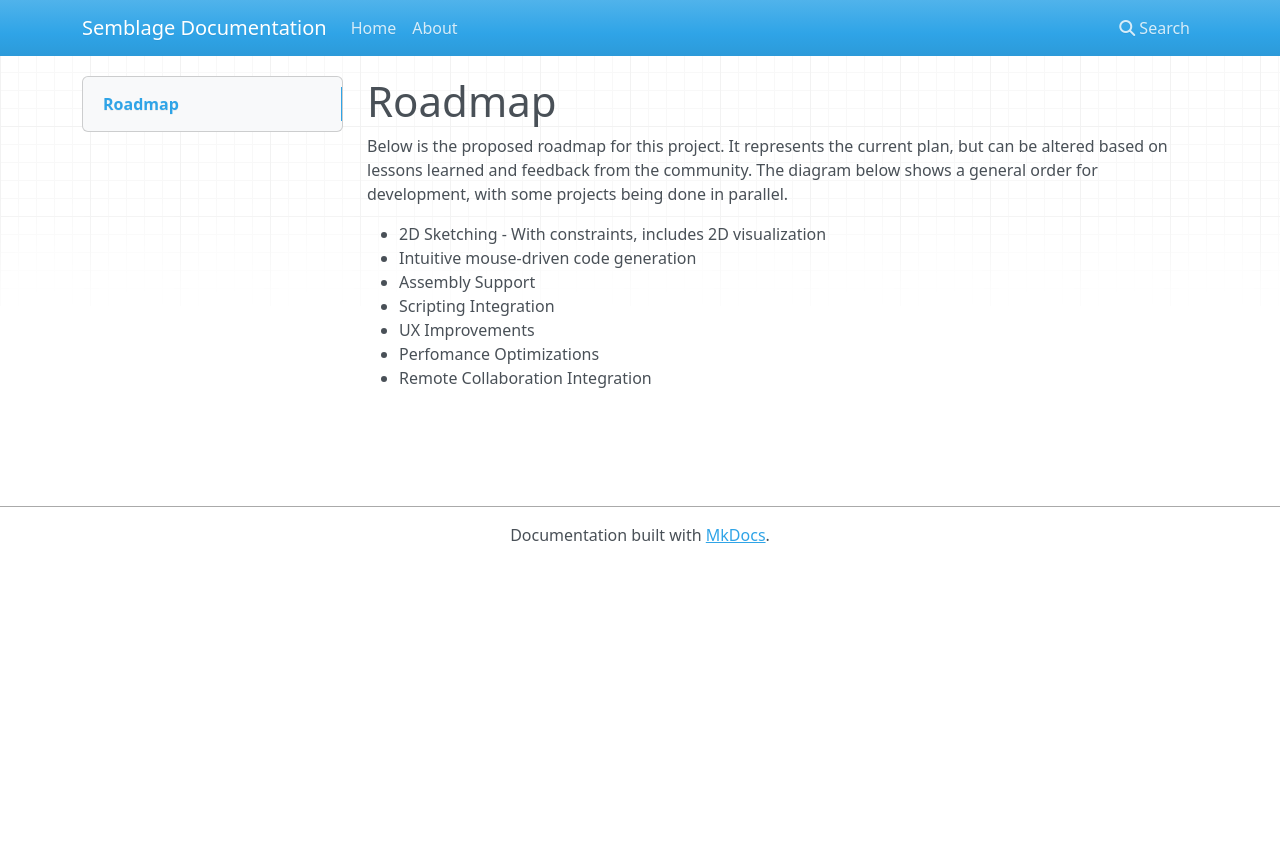
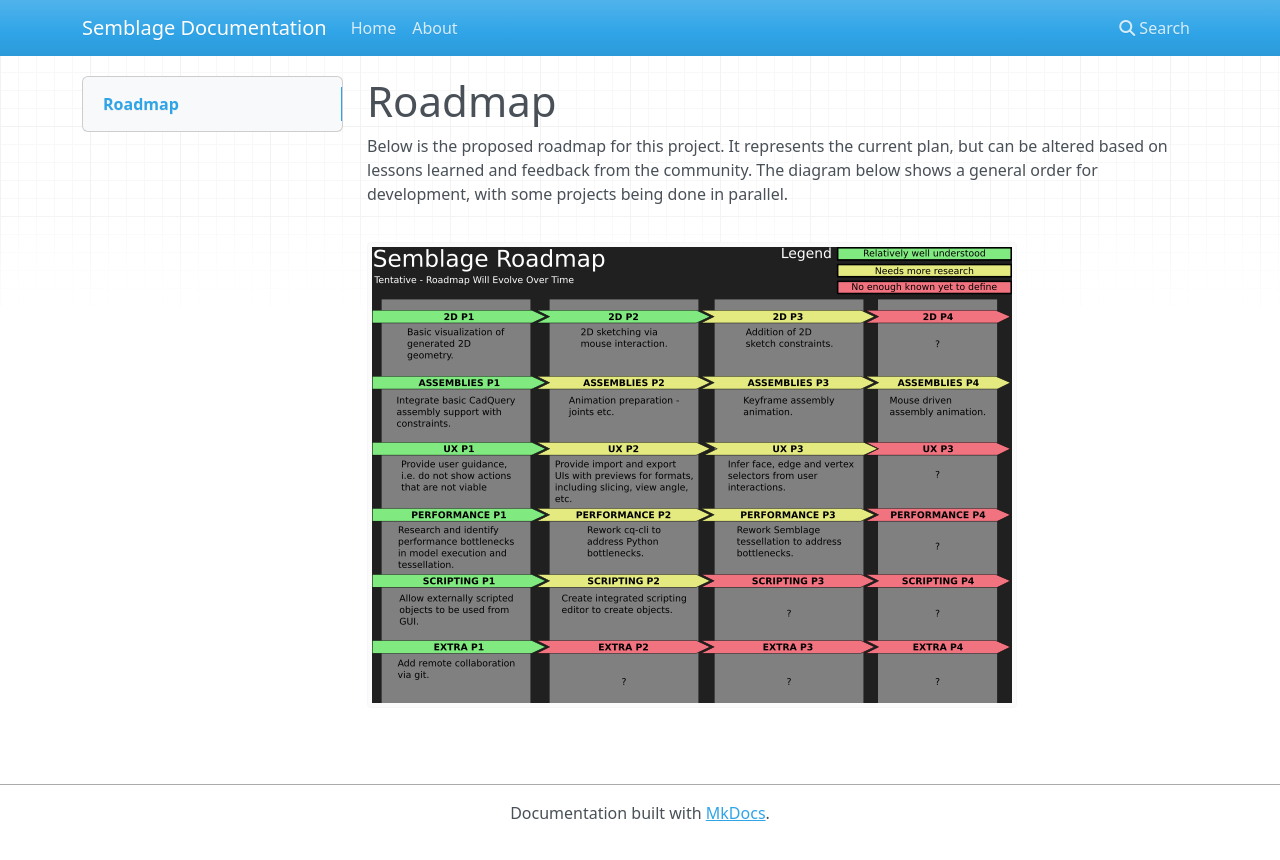
Before and after one commit to 7BIndustries/Semblage, an MkDocs documentation site: the page built from docs/Semblage/about/roadmap.md, in a window 1280 px wide. Shown: the top 860 px of the page. Built offline with MkDocs 1.6.1, drawn with Linux system fonts in a browser that asks for light colours; nearby versions of some CDN libraries.

Commit message:
Added rough draft of roadmap

```diff
--- a/docs/Semblage/about/roadmap.md
+++ b/docs/Semblage/about/roadmap.md
@@ -2,10 +2,4 @@
 
 Below is the proposed roadmap for this project. It represents the current plan, but can be altered based on lessons learned and feedback from the community. The diagram below shows a general order for development, with some projects being done in parallel.
 
-* 2D Sketching - With constraints, includes 2D visualization
-* Intuitive mouse-driven code generation
-* Assembly Support
-* Scripting Integration
-* UX Improvements
-* Perfomance Optimizations
-* Remote Collaboration Integration
+[![Roadmap Medium](_static/roadmap-med.png)](_static/roadmap-full.png)
```
Also changed, not shown: docs/Semblage/about/_static/roadmap-full.png (added), docs/Semblage/about/_static/roadmap-med.png (added), docs/Semblage/about/_static/roadmap.svg (added), 3 other files.
